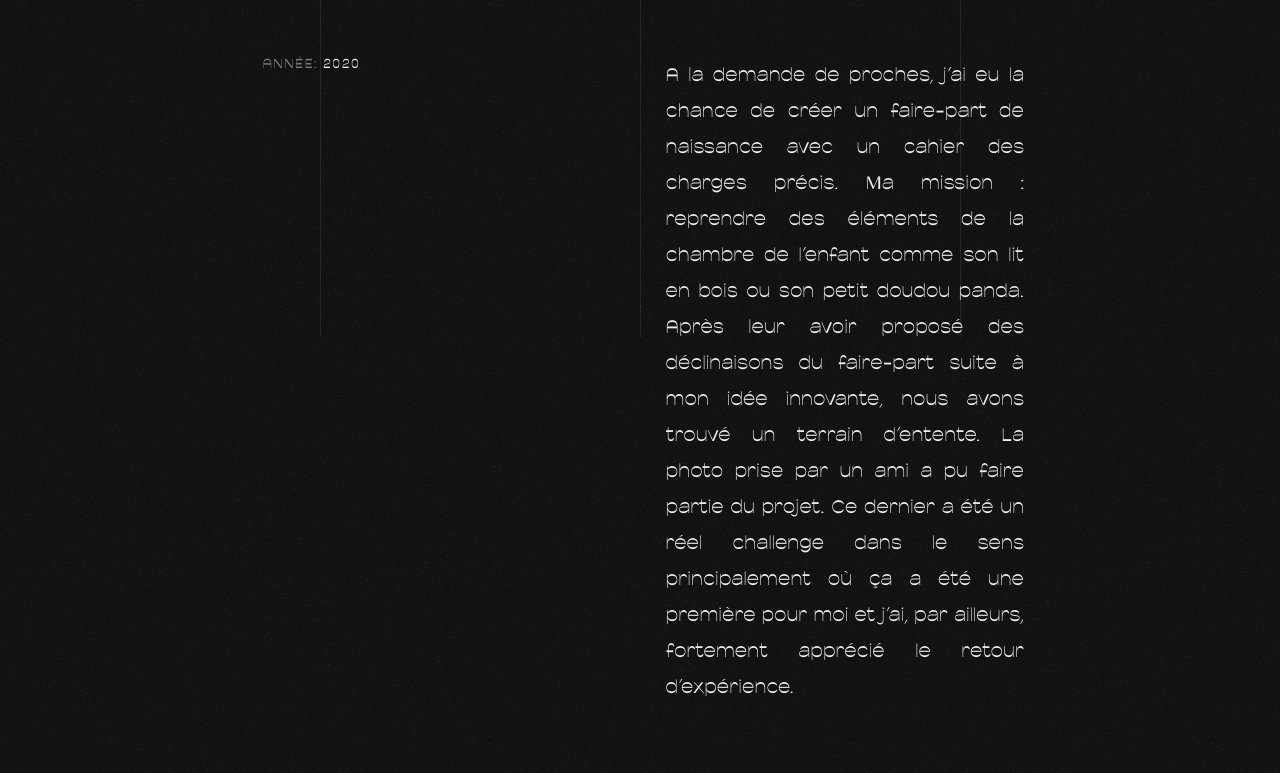
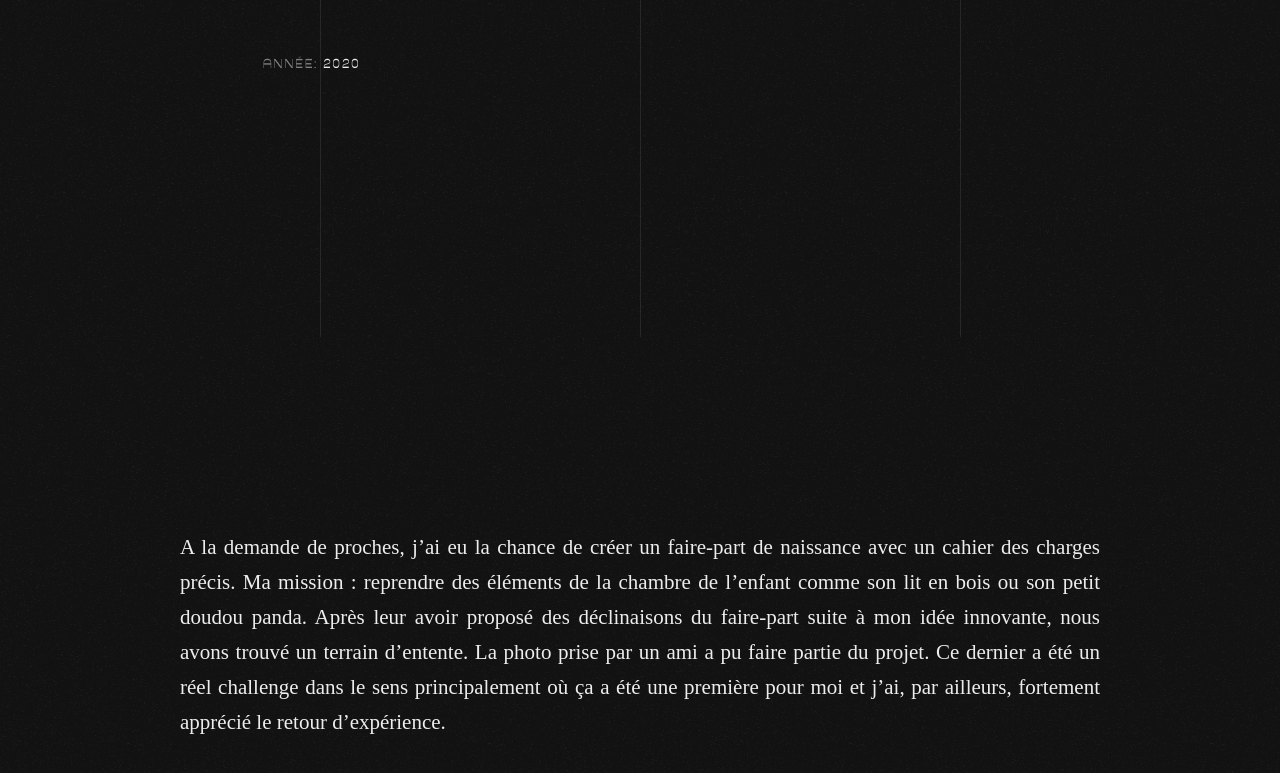
Before and after one commit to leacampos/leacampos.github.io, a plain HTML site: page light/faire_part.html in a window 1280 px wide. Shown: the part 463-1236 px from the top of the page. Drawn offline with Linux system fonts and the light colour scheme; a web font is replaced by a local one.

Commit message:
Update faire_part.html

```diff
--- a/light/faire_part.html
+++ b/light/faire_part.html
@@ -170,14 +170,7 @@
 
                 <!-- Project Summary -->
 
-                <div data-delay="1" class="project-summary ">
-                    A la demande de proches, j’ai eu la chance de créer un faire-part de naissance avec un cahier des
-                    charges précis. Ma mission : reprendre des éléments de la chambre de l’enfant comme son lit en bois
-                    ou son petit doudou panda. Après leur avoir proposé des déclinaisons du faire-part suite à mon idée
-                    innovante, nous avons trouvé un terrain d’entente. La photo prise par un ami a pu faire partie du
-                    projet. Ce dernier a été un réel challenge dans le sens principalement où ça a été une première pour
-                    moi et j’ai, par ailleurs, fortement apprécié le retour d’expérience. </div>
-                <!-- Project Summary -->
+
 
             </div>
             <!--/ Project Header -->
@@ -186,6 +179,41 @@
             <!-- Project Content -->
             <div class="project-content">
 
+
+                  <!-- Section -->
+                  <div class="section">
+
+                    <!-- Wrapper (Small) -->
+                    <div class="wrapper-small">
+
+                        <!-- Column -->
+                        <div class="c-col-12">
+
+                            <!-- Text wrapper -->
+                            <div class="text-wrapper">
+
+                                <div class="caption has-animation skew-up">A PROPOS DU PROJET:</div>
+                                <p data-delay="0.2" class="big-p " style="text-justify: distribute;">
+                                    A la demande de proches, j’ai eu la chance de créer un faire-part de naissance avec un cahier des
+                    charges précis. Ma mission : reprendre des éléments de la chambre de l’enfant comme son lit en bois
+                    ou son petit doudou panda. Après leur avoir proposé des déclinaisons du faire-part suite à mon idée
+                    innovante, nous avons trouvé un terrain d’entente. La photo prise par un ami a pu faire partie du
+                    projet. Ce dernier a été un réel challenge dans le sens principalement où ça a été une première pour
+                    moi et j’ai, par ailleurs, fortement apprécié le retour d’expérience. </div>
+
+                                </p>
+
+                            </div>
+                            <!--/ Text wrapper -->
+
+                        </div>
+                        <!--/ Column -->
+
+                    </div>
+                    <!--/ Wrapper (Small) -->
+
+                </div>
+                <!--/ Section -->
                 <!-- Section -->
                 <div class="section">
 
```
